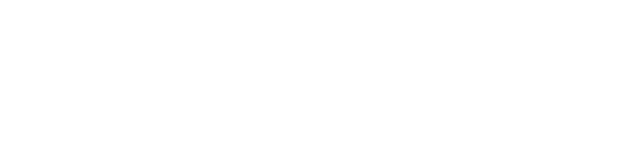
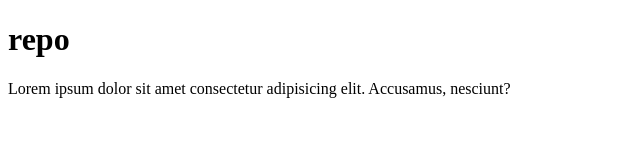
Before and after one commit to abdulkaium99/my-first-github-repo, a plain HTML site: page index.html in a window 1280 px wide. Shown: the whole page, without its empty margins (0-640 px from the left). Drawn offline with Linux system fonts and the light colour scheme.

Commit message:
first repo

```diff
--- a/index.html
+++ b/index.html
@@ -6,6 +6,8 @@
     <title>My First Ever Github Repo</title>
 </head>
 <body>
+    <h1>repo</h1>
+    <p>Lorem ipsum dolor sit amet consectetur adipisicing elit. Accusamus, nesciunt?</p>
 
 </body>
 </html>
```
